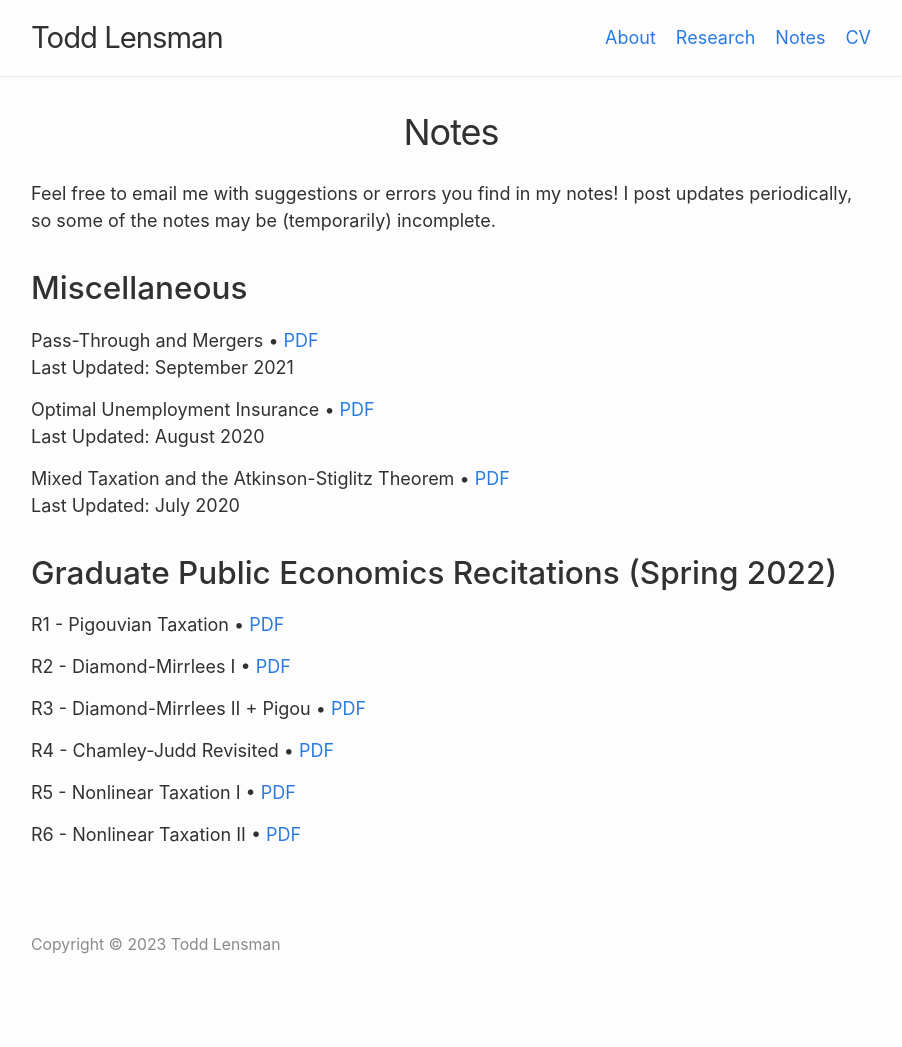
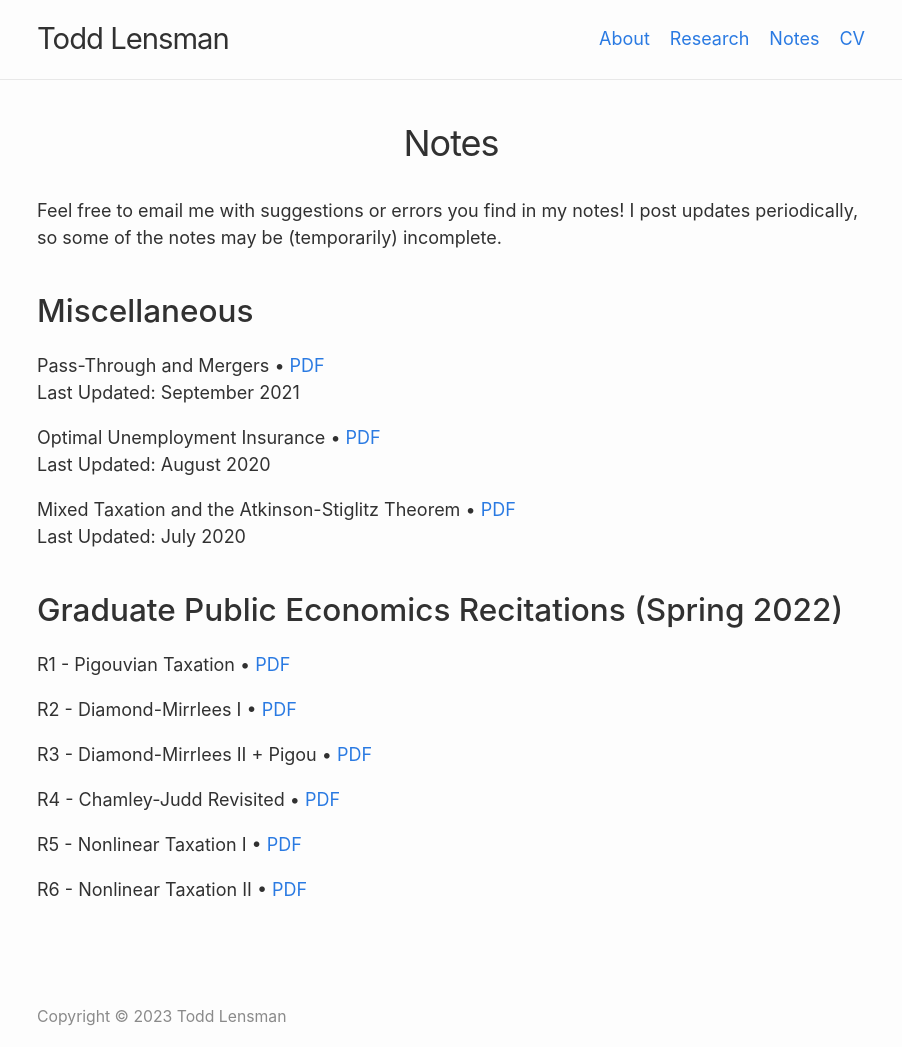
Before and after one commit to talensman/talensman.github.io, a Jekyll site: the page built from notes.md, in a window 1280 px wide. Shown: the whole page, without its empty margins (189-1091 px from the left). Built offline with Jekyll 4.4.1, drawn with Linux system fonts in a browser that asks for light colours; before the commit the page ends 972 px from its top, so only the background shows below that.

Commit message:
Update minima.scss

```diff
--- a/_sass/minima.scss
+++ b/_sass/minima.scss
@@ -8,7 +8,7 @@ $base-font-weight: 400 !default;
 $small-font-size:  $base-font-size * 0.875 !default;
 $base-line-height: 1.5 !default;
 
-$spacing-unit:     30px !default;
+$spacing-unit:     36px !default;
 
 $text-color:       #313131 !default;
 $background-color: #fdfdfd !default;
```
